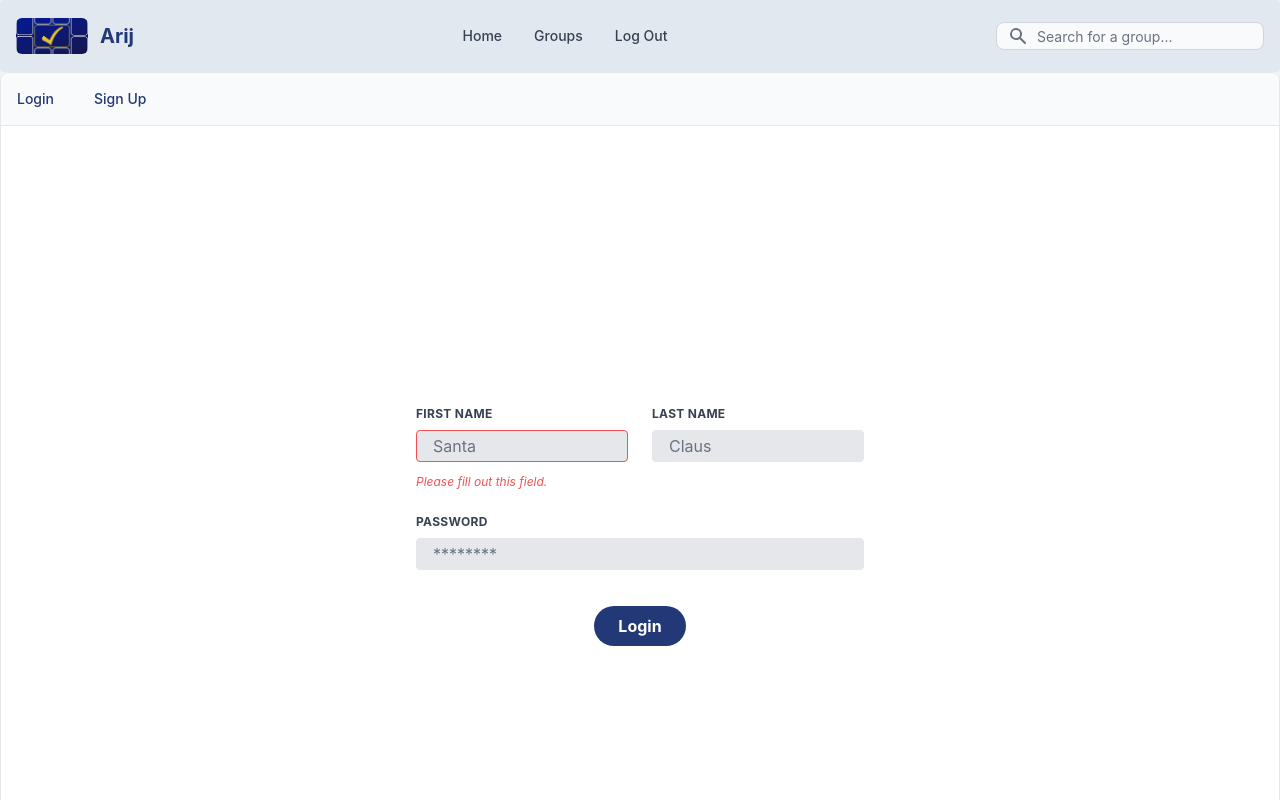
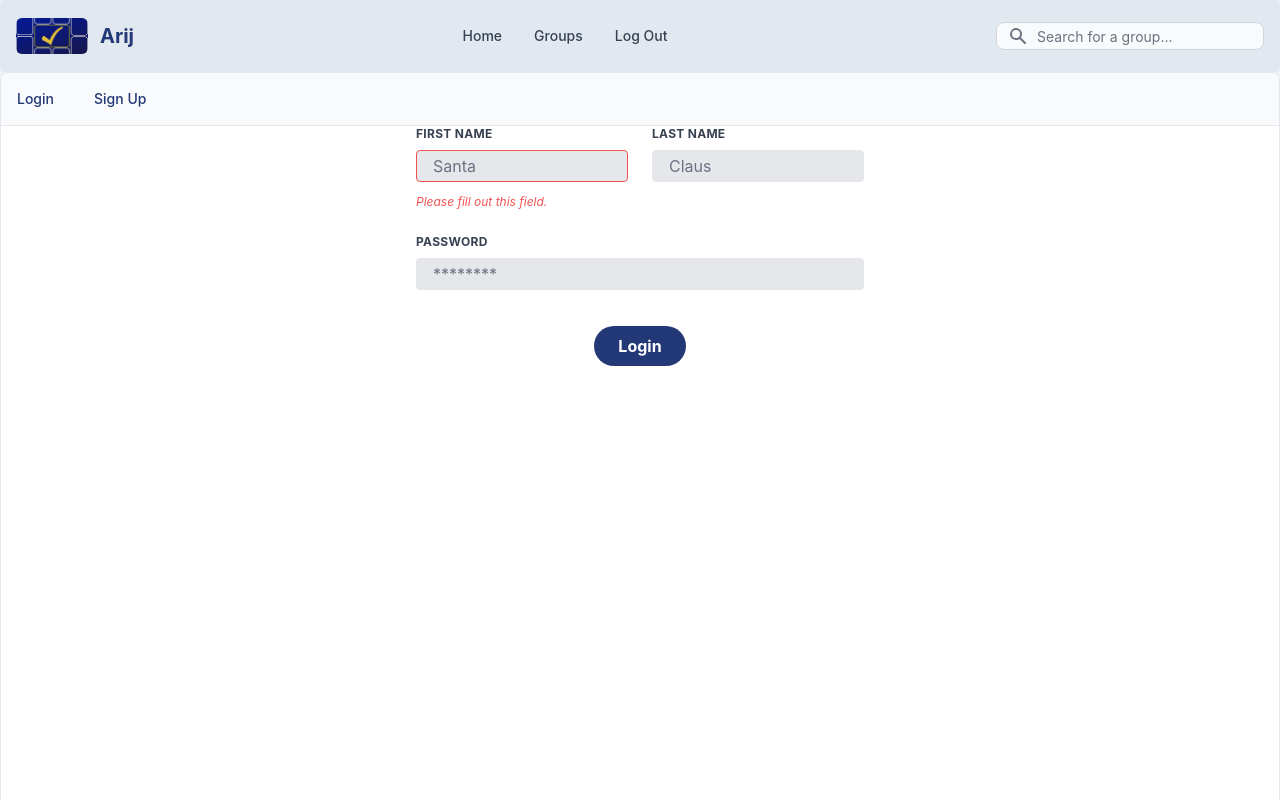
Before and after one commit to Jstelzl/arij, a React (Create React App) app in the folder client/: page / in a window 1280 px wide. Shown: the top 800 px of the page. Built offline with nearby package versions, Linux system fonts and the light colour scheme.

Commit message:
worked on login page

```diff
--- a/client/src/components/Login/index.js
+++ b/client/src/components/Login/index.js
@@ -4,7 +4,7 @@ import "../../App.css";
 function Login() {
 
   return (
-    <div className="w-full bg-white border rounded-lg shadow-md dark:bg-gray-800 dark:border-gray-700">
+    <div className="w-full bg-white border rounded-lg shadow-md dark:bg-gray-800 dark:border-gray-700 min-h-screen">
       <ul className="flex flex-wrap text-sm font-medium text-center text-blue-900 border-b border-gray-200 rounded-t-lg bg-gray-50 dark:border-gray-700 dark:text-gray-400 dark:bg-gray-800" id="defaultTab" data-tabs-toggle="#defaultTabContent" role="tablist">
         <li className="mr-2">
           <button id="about-tab" data-tabs-target="#about" type="button" role="tab" aria-controls="about" aria-selected="true" className="inline-block p-4 text-blue-900 rounded-tl-lg hover:bg-gray-100 dark:bg-gray-800 dark:hover:bg-gray-700 dark:text-blue-500">Login</button>
@@ -13,7 +13,7 @@ function Login() {
           <button id="services-tab" data-tabs-target="#services" type="button" role="tab" aria-controls="services" aria-selected="false" className="inline-block p-4 hover:text-gray-600 hover:bg-gray-100 dark:hover:bg-gray-700 dark:hover:text-gray-300">Sign Up</button>
         </li>
       </ul>
-      <form className="w-full max-w-lg max-w-md content-center sm:mx-auto min-h-screen">
+      <form className="w-full max-w-lg max-w-md content-center sm:mx-auto margin ">
         <div className="flex flex-wrap -mx-3 mb-6">
           <div className="w-full md:w-1/2 px-3 mb-6 md:mb-0">
             <label className="block uppercase tracking-wide text-gray-700 text-xs font-bold mb-2" for="grid-first-name">
```
